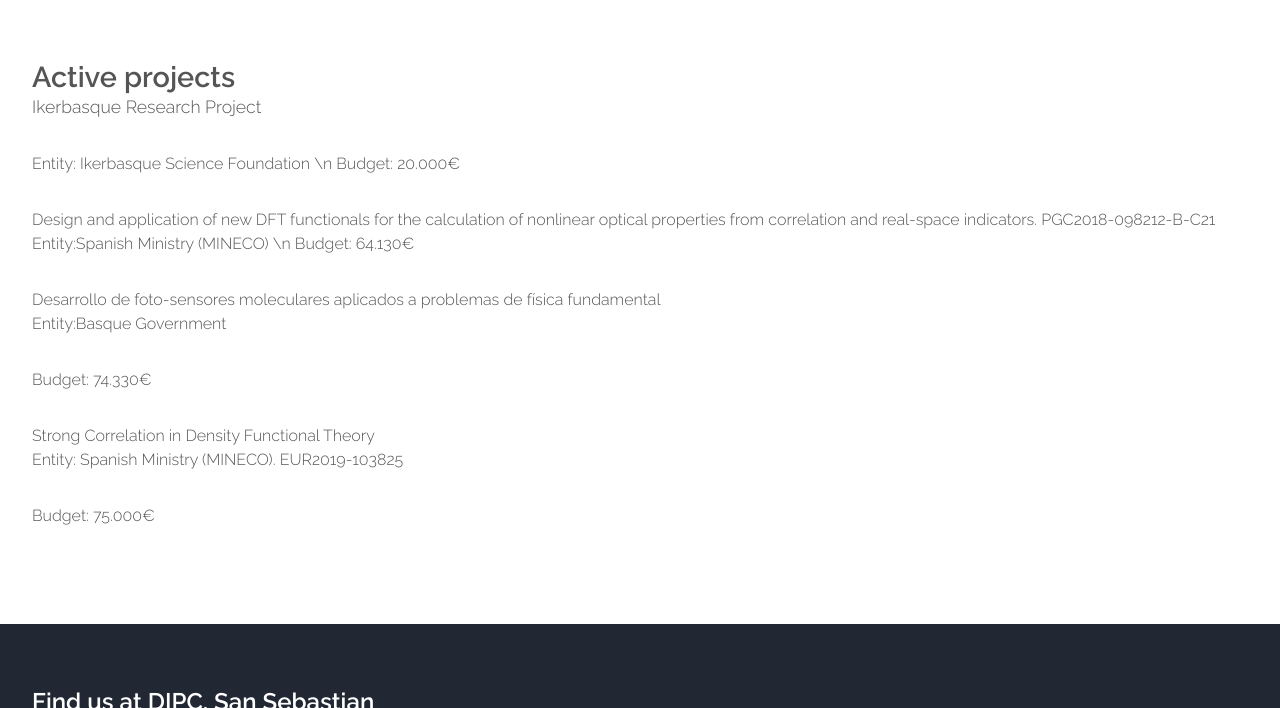
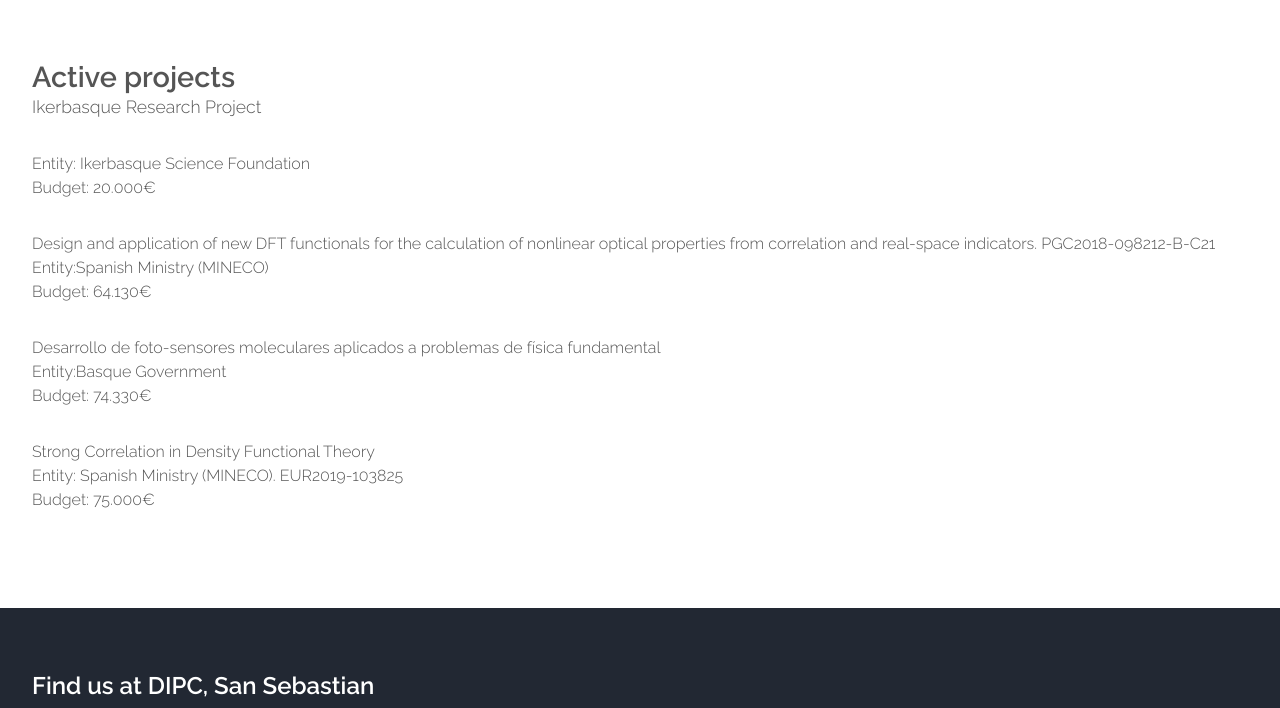
Before and after one commit to old-jekyll-templates/Horizons-Jekyll-Theme, a Jekyll site: the page built from fundings.html, in a window 1280 px wide and 900 px high, cut to the strip 192-900 px from the top of the window. Built offline with Jekyll 4.4.1, drawn with Linux system fonts in a browser that asks for light colours.

Commit message:
Update fundings.html

```diff
--- a/fundings.html
+++ b/fundings.html
@@ -15,19 +15,16 @@ layout: main
 							<h2>Active projects</h2>
 							<span class="byline">Ikerbasque Research Project</span>
 						</header>
-						<p>Entity: Ikerbasque Science Foundation \n
+						<p>Entity: Ikerbasque Science Foundation <br />
 							Budget: 20.000€ </p>
 						<span class="byline"> Design and application of new DFT functionals for the calculation of nonlinear optical properties from correlation and real-space indicators. PGC2018-098212-B-C21 </span>
 						</header>
-						<p>Entity:Spanish Ministry (MINECO) \n Budget: 64.130€ </p>
+						<p>Entity:Spanish Ministry (MINECO) <br /> Budget: 64.130€ </p>
 					<span class="byline">Desarrollo de foto-sensores moleculares aplicados a problemas de física fundamental</span>
 						</header>
-						<p>Entity:Basque Government   </p>
-										</header>
-						<p>Budget: 74.330€ </p>						<span class="byline">Strong Correlation in Density Functional Theory</span>
+						<p>Entity:Basque Government <br /> Budget: 74.330€ </p>						<span class="byline">Strong Correlation in Density Functional Theory</span>
 						</header>
-						<p>Entity: Spanish Ministry (MINECO). EUR2019-103825  </p>
-						<p>Budget: 75.000€ </p>
+						<p>Entity: Spanish Ministry (MINECO). EUR2019-103825 <br />  Budget: 75.000€ </p>
 
 					</section>
 				</div>
```
